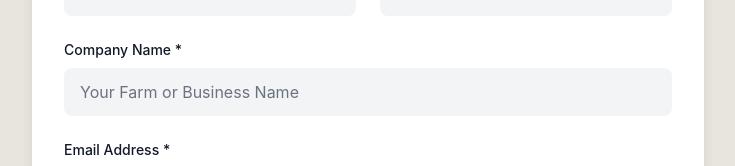
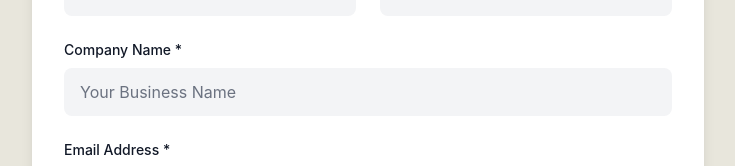
Before and after one commit to Mykel-Eze/Farmfolio, a React (Vite) app: page /register in a window 1280 px wide. Shown: the part 280-446 px from the top of the page, without its empty margins (272-1007 px from the left). Built offline with nearby package versions, Linux system fonts and the light colour scheme; no server answers.

Commit message:
business form update

```diff
--- a/src/components/auth/RegisterForm.jsx
+++ b/src/components/auth/RegisterForm.jsx
@@ -170,7 +170,7 @@ const RegisterForm = () => {
                     ? 'ring-2 ring-red-500'
                     : 'focus:ring-2 focus:ring-[#8B9556]'
                 } rounded-lg focus:outline-none`}
-                placeholder="Your Farm or Business Name"
+                placeholder="Your Business Name"
                 {...formik.getFieldProps('companyName')}
               />
             </div>
--- a/src/pages/EditProfilePage.jsx
+++ b/src/pages/EditProfilePage.jsx
@@ -270,7 +270,7 @@ const EditProfilePage = () => {
                   type="text"
                   {...formik.getFieldProps('name')}
                   className={`input ${formik.touched.name && formik.errors.name ? 'input-error' : ''}`}
-                  placeholder="Your Farm or Business Name"
+                  placeholder="Your Business Name"
                 />
                 {formik.touched.name && formik.errors.name && (
                   <p className="error-message">{formik.errors.name}</p>
```
